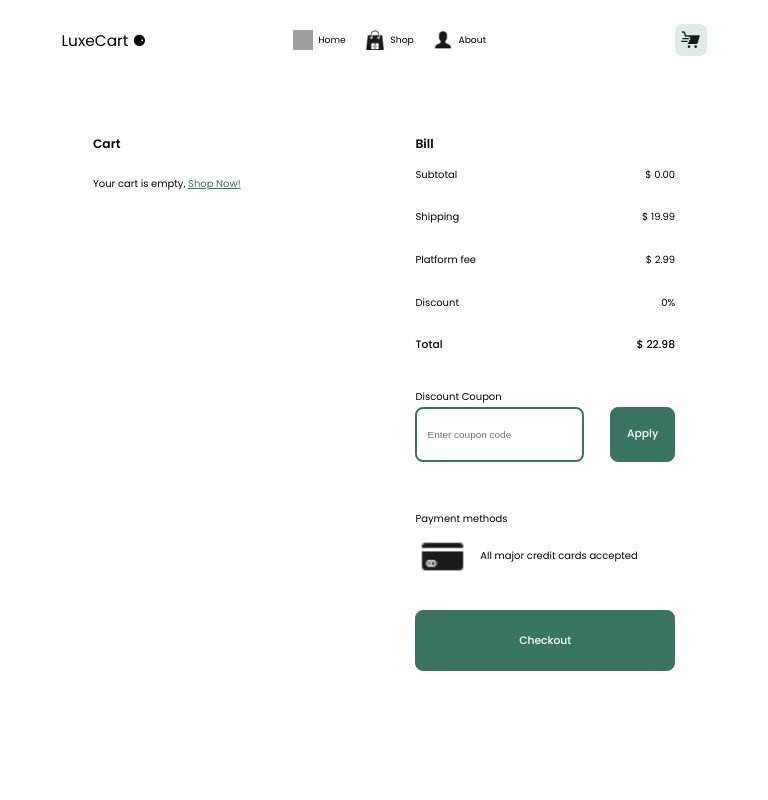
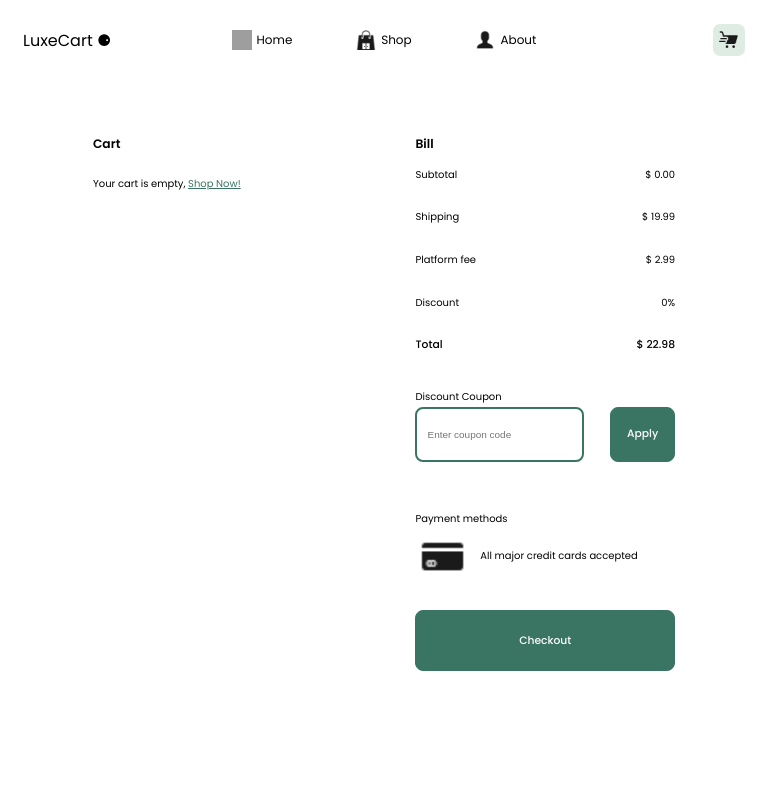
Before and after one commit to amriteshx1/luxcart, a React (Vite) app: page /cart in a window 768 px wide. Shown: the top 800 px of the page. Built offline with nearby package versions, Linux system fonts and the light colour scheme; grey boxes are pictures that could not be loaded.

Commit message:
Made the nav bar responsive for tablets

```diff
--- a/src/components/Nav/Nav.module.css
+++ b/src/components/Nav/Nav.module.css
@@ -74,3 +74,28 @@
     font-size: 2vw;
     font-weight: 400;
 }
+
+/*Responsiveness*/
+/*Tablets*/
+
+@media (min-width: 500px) and (max-width: 1100px){
+    .navCnt{
+        padding-left: 3vw;
+        padding-right: 3vw;
+    }
+    .logo{
+        width: 25%;
+    }
+    .pages{
+        width: 50%
+    }
+    .cart{
+        width: 25%;
+    }
+    .nav,.active{
+        font-size: 1.5vh;
+    }
+    .logo p{
+        font-size: 2vh;
+    }
+}
```
